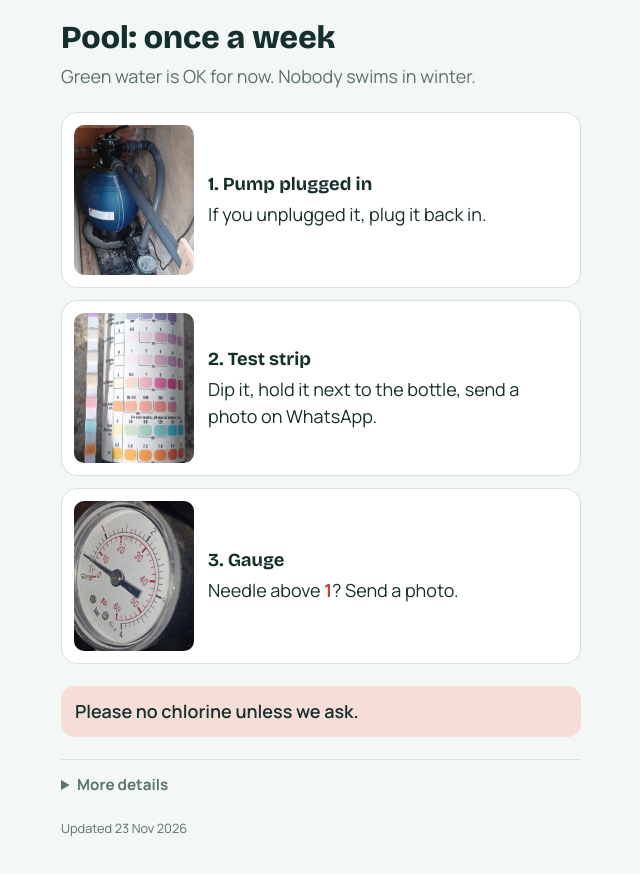
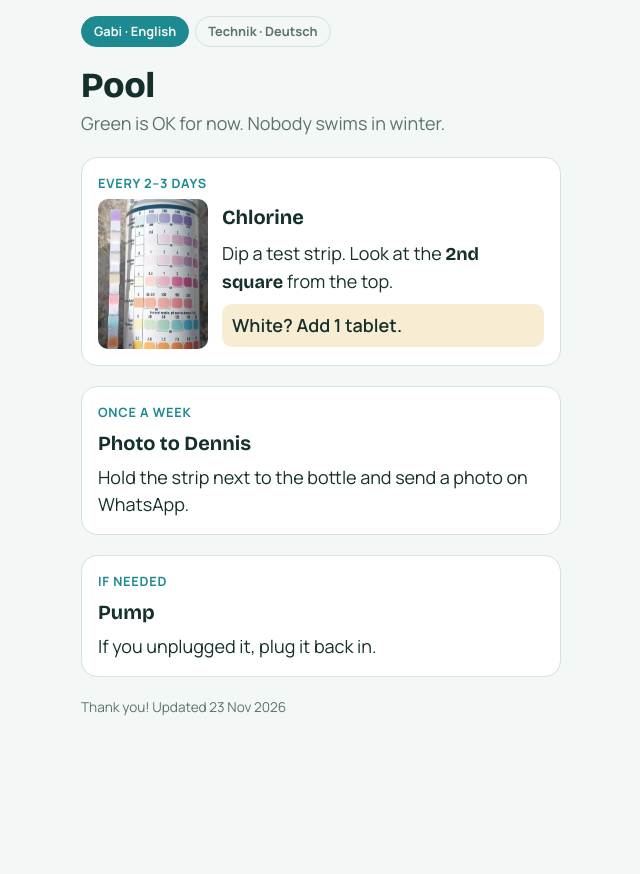
Before and after one commit to dennishieke-pool/pool, a plain HTML site: page index.html in a window 1280 px wide. Shown: the whole page, without its empty margins (319-959 px from the left). After the commit the page ends 800 px from the top, so only its background shows below. Drawn offline with nearby package versions, Linux system fonts and the light colour scheme.

Commit message:
Zwei Reiter: Gabi (kurz, englisch) und Technik (deutsch)
Co-Authored-By: Claude Opus 5.5 <noreply@anthropic.com>

```diff
--- a/index.html
+++ b/index.html
@@ -7,110 +7,71 @@
 <title>Pool Care</title>
 <link rel="stylesheet" href="https://fonts.googleapis.com/css2?family=Bricolage+Grotesque:opsz,wght@12..96,700;12..96,800&family=Manrope:wght@400;600;700&display=swap">
 <style>
-/* Layout: phone column. Top = the 3 weekly tasks (fits one screen). Below a fold = details */
+/* Layout: phone column, three short tasks, nothing else */
 :root{
   --bg:#f3f7f6; --surface:#ffffff; --ink:#15302c; --muted:#5b726e; --line:#d5e2df;
-  --water:#1d8a92; --water-soft:#d7eef0; --ok:#4f8a1e; --bad:#c0442f; --bad-soft:#f7ddd7;
+  --water:#1d8a92; --soft:#f8ecd2;
   --f-head:"Bricolage Grotesque","Segoe UI",system-ui,sans-serif;
   --f-body:"Manrope","Segoe UI",system-ui,sans-serif;
 }
 @media (prefers-color-scheme: dark){
   :root{color-scheme:dark;
     --bg:#0f1b1a; --surface:#172625; --ink:#e3efec; --muted:#93aaa6; --line:#2a3d3b;
-    --water:#4dbcc4; --water-soft:#163b3e; --ok:#9cc65a; --bad:#ef7a64; --bad-soft:#3d221d;}
+    --water:#4dbcc4; --soft:#3a2f17;}
 }
 *{box-sizing:border-box}
 body{margin:0;background:var(--bg);color:var(--ink);font:18px/1.5 var(--f-body);
   padding-left:max(16px, env(safe-area-inset-left, 0px));padding-right:max(16px, env(safe-area-inset-right, 0px));
-  padding-block:max(20px, env(safe-area-inset-top, 0px)) 48px}
-.wrap{max-width:520px;margin:0 auto;display:flex;flex-direction:column;gap:22px}
-h1,h2{font-family:var(--f-head);margin:0;line-height:1.15;text-wrap:balance}
-h1{font-size:2rem;font-weight:800}
-h2{font-size:1.25rem;font-weight:800}
+  padding-block:max(16px, env(safe-area-inset-top, 0px)) 48px}
+.wrap{max-width:480px;margin:0 auto;display:flex;flex-direction:column;gap:20px}
+.tabs{display:flex;gap:6px}
+.tabs a{padding:5px 12px;border-radius:999px;border:1px solid var(--line);color:var(--muted);text-decoration:none;font-weight:700;font-size:.8rem}
+.tabs a.on{background:var(--water);border-color:var(--water);color:var(--bg)}
+h1{font-family:var(--f-head);font-size:2.2rem;font-weight:800;margin:0;line-height:1.1}
 p{margin:0}
 .note{color:var(--muted)}
-.tasks{display:flex;flex-direction:column;gap:12px}
-.task{background:var(--surface);border:1px solid var(--line);border-radius:16px;padding:12px;display:grid;grid-template-columns:120px 1fr;gap:14px;align-items:center}
-.task img{width:120px;height:150px;object-fit:cover;border-radius:10px;display:block;max-width:100%}
-.task b{font-family:var(--f-head);font-size:1.15rem;display:block;margin-bottom:2px}
-.red{color:var(--bad);font-weight:700}
-.stop{background:var(--bad-soft);border-radius:14px;padding:12px 14px;font-weight:600}
-details{border-top:1px solid var(--line);padding-top:14px}
-summary{cursor:pointer;color:var(--muted);font-weight:700;font-size:.95rem}
-summary:focus-visible{outline:2px solid var(--water);outline-offset:4px}
-.more{display:flex;flex-direction:column;gap:18px;margin-top:16px;font-size:.95rem}
-.more section{display:flex;flex-direction:column;gap:6px}
-.more ul{margin:0;padding-left:20px}
-.plan{display:grid;grid-template-columns:auto 1fr;gap:4px 12px}
-.plan span:nth-child(odd){font-weight:700;color:var(--water)}
-footer{font-size:.8rem;color:var(--muted)}
+.task{background:var(--surface);border:1px solid var(--line);border-radius:16px;padding:16px;display:flex;flex-direction:column;gap:6px}
+.when{font-size:.8rem;font-weight:700;letter-spacing:.06em;text-transform:uppercase;color:var(--water)}
+.task b{font-family:var(--f-head);font-size:1.25rem}
+.chlorine{display:grid;grid-template-columns:110px 1fr;gap:14px;align-items:center}
+.chlorine img{width:110px;height:150px;object-fit:cover;object-position:0 0;border-radius:10px;display:block;max-width:100%}
+.rule{background:var(--soft);border-radius:10px;padding:8px 10px;font-weight:600}
 </style>
 </head>
 <body>
 <div class="wrap">
+<nav class="tabs"><a class="on" href="./">Gabi · English</a><a href="strategie.html">Technik · Deutsch</a></nav>
 
-<header style="display:flex;flex-direction:column;gap:6px">
-  <h1>Pool: once a week</h1>
-  <p class="note">Green water is OK for now. Nobody swims in winter.</p>
+<header style="display:flex;flex-direction:column;gap:4px">
+  <h1>Pool</h1>
+  <p class="note">Green is OK for now. Nobody swims in winter.</p>
 </header>
 
-<div class="tasks">
-  <div class="task">
-    <a href="img/filter.jpg"><img src="img/filter.jpg" alt="Pump and sand filter"></a>
-    <p><b>1. Pump plugged in</b>If you unplugged it, plug it back in.</p>
-  </div>
-  <div class="task">
+<div class="task">
+  <span class="when">Every 2–3 days</span>
+  <div class="chlorine">
     <a href="img/strip.jpg"><img src="img/strip.jpg" alt="Test strip next to the bottle"></a>
-    <p><b>2. Test strip</b>Dip it, hold it next to the bottle, send a photo on WhatsApp.</p>
-  </div>
-  <div class="task">
-    <a href="img/gauge.jpg"><img src="img/gauge.jpg" alt="Pressure gauge on the filter"></a>
-    <p><b>3. Gauge</b>Needle above <span class="red">1</span>? Send a photo.</p>
+    <div style="display:flex;flex-direction:column;gap:8px">
+      <b>Chlorine</b>
+      <p>Dip a test strip. Look at the <b style="font-size:1em">2nd square</b> from the top.</p>
+      <p class="rule">White? Add 1 tablet.</p>
+    </div>
   </div>
 </div>
 
-<p class="stop">Please no chlorine unless we ask.</p>
+<div class="task">
+  <span class="when">Once a week</span>
+  <b>Photo to Dennis</b>
+  <p>Hold the strip next to the bottle and send a photo on WhatsApp.</p>
+</div>
 
-<details>
-  <summary>More details</summary>
-  <div class="more">
-    <section>
-      <h2>Plan</h2>
-      <div class="plan">
-        <span>Now</span><span>Keep it steady. Pump runs around midday by timer.</span>
-        <span>January</span><span>Big clean-up on the next visit.</span>
-        <span>Spring</span><span>Clear water, ready to swim.</span>
-      </div>
-    </section>
-    <section>
-      <h2>Why the pump matters</h2>
-      <p>Algae grow in still water. When the water moves, chlorine reaches every corner and the filter catches the dirt.</p>
-    </section>
-    <section>
-      <h2>Current readings (21 Nov)</h2>
-      <ul>
-        <li>Free chlorine about 0: used up quickly</li>
-        <li>pH, alkalinity, hardness: OK</li>
-        <li>Stabiliser (cyanuric acid) probably too high</li>
-        <li>Filter gauge about 0.35 bar with pump running</li>
-      </ul>
-      <p class="note">Read from test strip photos, so only approximate.</p>
-    </section>
-    <section>
-      <h2>Message us right away if</h2>
-      <ul>
-        <li>the pump is loud, hot, leaking or won't start</li>
-        <li>the gauge needle is above 1</li>
-      </ul>
-    </section>
-    <section>
-      <h2>Leaves</h2>
-      <p>If there is time, take floating leaves out with the net. They feed the algae.</p>
-    </section>
-  </div>
-</details>
+<div class="task">
+  <span class="when">If needed</span>
+  <b>Pump</b>
+  <p>If you unplugged it, plug it back in.</p>
+</div>
 
-<footer>Updated 23 Nov 2026</footer>
+<p class="note" style="font-size:.85rem">Thank you! Updated 23 Nov 2026</p>
 </div>
 </body>
 </html>
```
Also changed, not shown: strategie.html (+7 -4 lines).
